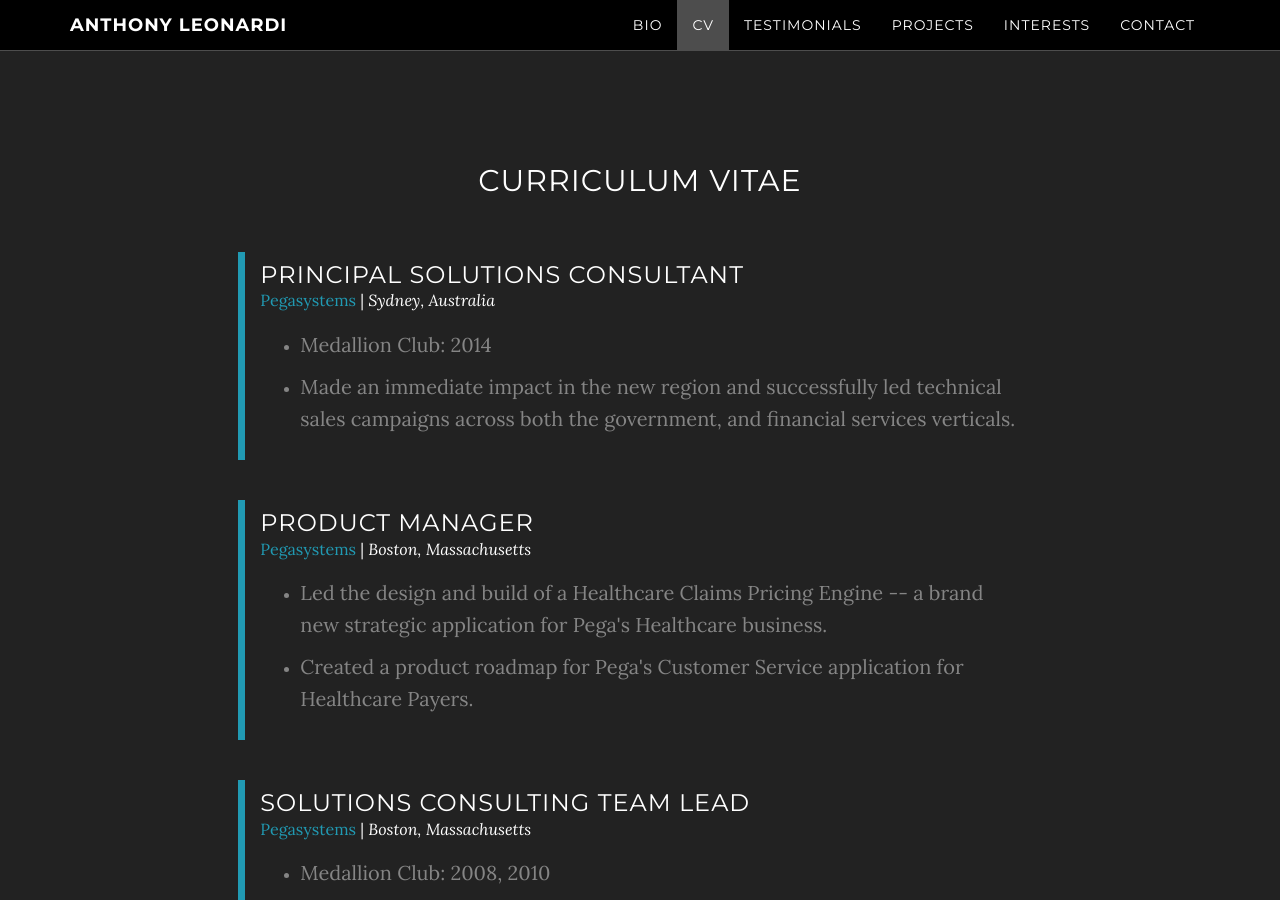
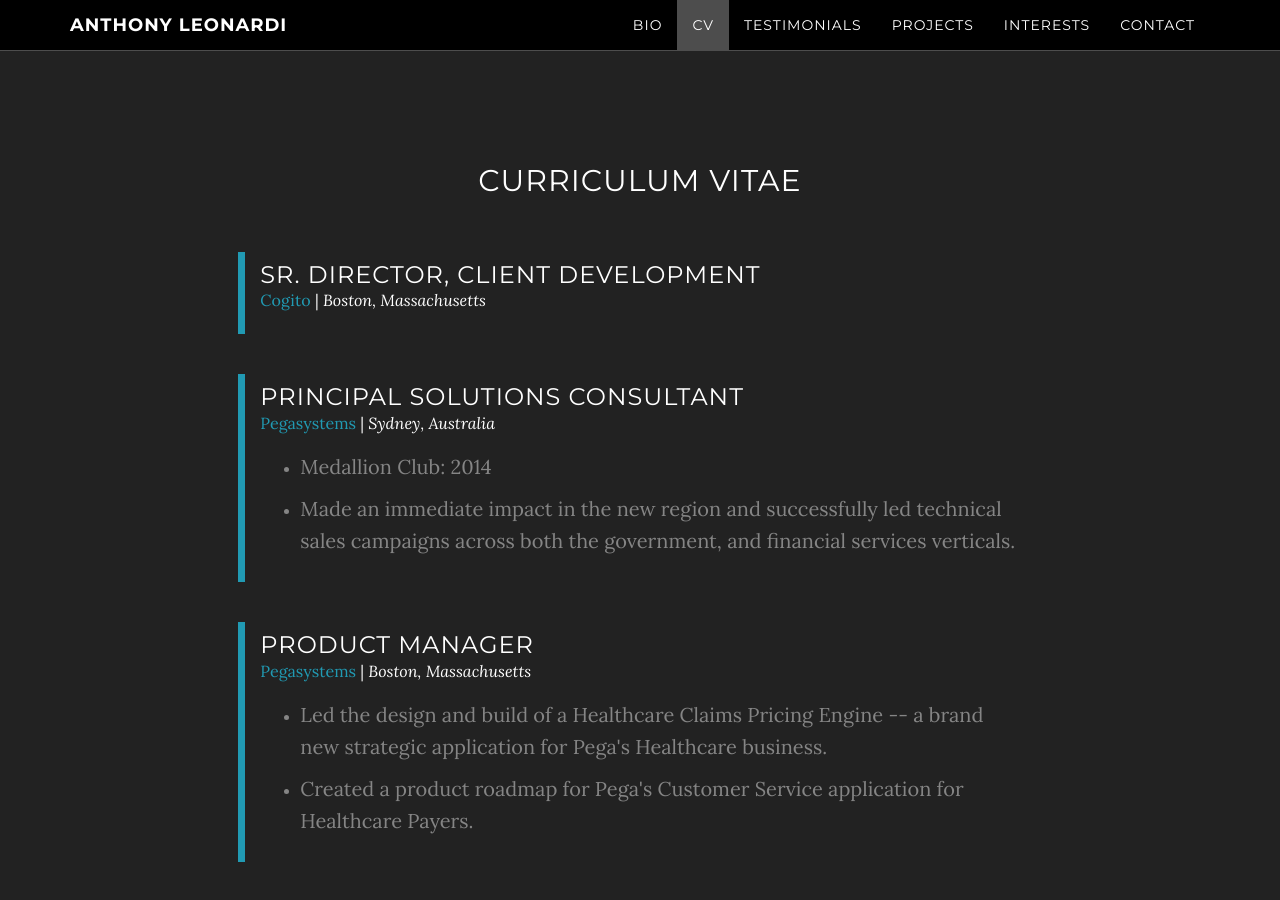
Before and after one commit to AJLeonardi/AJLeonardi, a Jekyll site: the page built from index.html, in a window 1280 px wide and 900 px high, scrolled down 1797 px. Built offline with Jekyll 4.4.1, drawn with Linux system fonts in a browser that asks for light colours.

Commit message:
added cogito to cv

```diff
--- a/_includes/CV.html
+++ b/_includes/CV.html
@@ -8,6 +8,16 @@
         </div>
         <div class="col-lg-2">
         </div>
+    </div>
+    <div class="row">
+      <div class="col-lg-2"></div>
+      <div class="col-lg-8">
+        <div class='vert-element'>
+        <h3>Sr. Director, Client Development</h3>
+        <p class='sub-header'><a target='_blank' href='http://cogitocorp.com'>Cogito</a> | <i>Boston, Massachusetts</i></p>
+      </div>
+      </div>
+      <div class="col-lg-2"></div>
     </div>
     <div class="row">
       <div class="col-lg-2"></div>
```
Also changed, not shown: 2 other files.
